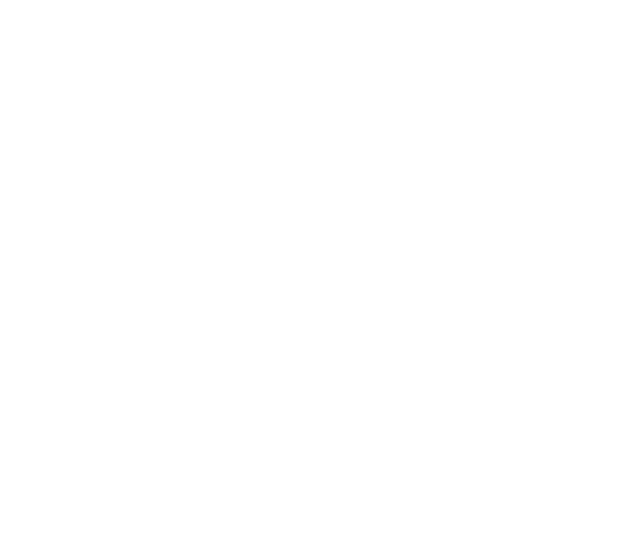
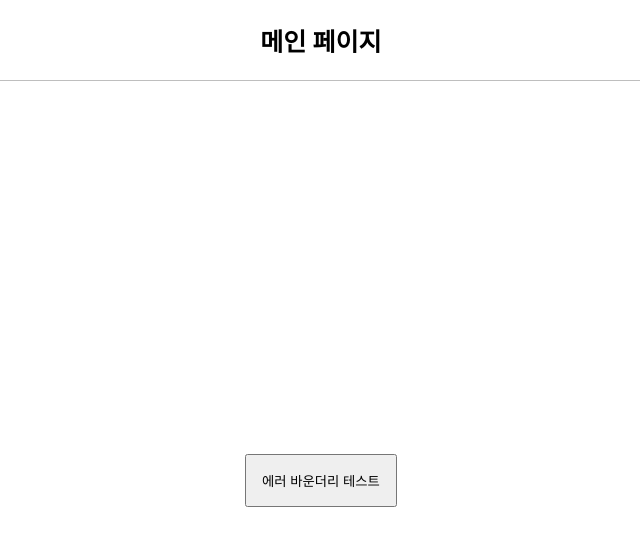
Before and after one commit to kyw0716/playground, a React (Vite) app: page / in a window 1280 px wide. Before the commit this address had no page. Shown: the top 546 px of the page, without its empty margins (319-959 px from the left). Built offline with nearby package versions, Linux system fonts and the light colour scheme.

Commit message:
feat: 에러 바운더리 연습 코드 추가

```diff
--- a/src/App.tsx
+++ b/src/App.tsx
@@ -1,10 +1,12 @@
 import { BrowserRouter, Routes, Route } from 'react-router-dom';
 import { ErrorBoundaryTestPage } from './pages/ErrorBoundaryTestPage';
+import { Main } from './pages/MainPage';
 
 function App() {
   return (
     <BrowserRouter>
       <Routes>
+        <Route path="/" Component={Main} />
         <Route path="/errorBoundary" Component={ErrorBoundaryTestPage} />
       </Routes>
     </BrowserRouter>
--- a/src/error/ErrorBoundary.tsx
+++ b/src/error/ErrorBoundary.tsx
@@ -1,8 +1,8 @@
-import { Component, ReactNode, ErrorInfo } from 'react';
+import { Component, ReactNode } from 'react';
 
 interface Props {
   children?: ReactNode;
-  fallback?: ReactNode | string;
+  fallbackComponent?: ReactNode | string;
   fallbackCallback?: (error: Error | null) => void;
 }
 
@@ -18,23 +18,15 @@
   }
 
   static getDerivedStateFromError(error: Error) {
-    // Update state so the next render will show the fallback UI.
-    return { hasError: true, error: error };
+    console.log('에러 바운더리에서 에러 발생 여부 판별됨 ');
+    return { hasError: true, error };
   }
-
-  //   componentDidCatch(error: Error, info: ErrorInfo) {
-  //     // Example "componentStack":
-  //     //   in ComponentThatThrows (created by App)
-  //     //   in ErrorBoundary (created by App)
-  //     //   in div (created by App)
-  //     //   in App
-  //   }
 
   render() {
     if (this.state.hasError) {
       this.props.fallbackCallback?.(this.state.error);
 
-      return this.props.fallback;
+      return this.props.fallbackComponent ?? this.props.children;
     }
 
     return this.props.children;
--- /dev/null
+++ b/src/errorBoundary/ProduceError.tsx
@@ -0,0 +1,17 @@
+import { useState } from 'react';
+
+export const ProduceErrorWhenClicked = () => {
+  const [isErrorOccurred, setIsErrorOccurred] = useState(false);
+
+  if (isErrorOccurred) throw new Error('새롭게 발생한 에러');
+
+  const produceError = () => {
+    setIsErrorOccurred(true);
+  };
+
+  return <button onClick={produceError}>클릭하면 에러 발생!</button>;
+};
+
+export const ProduceErrorWhenRendered = () => {
+  throw new Error('ProduceErrorWhenRendered 컴포넌트에서 에러 발생');
+};
--- a/src/errorBoundaryTest/ProduceError.tsx
+++ /dev/null
@@ -1,7 +0,0 @@
-export const ProduceError = () => {
-  const produceError = () => {
-    throw new Error('새롭게 발생한 에러');
-  };
-
-  return <button onClick={produceError}>클릭하면 에러 발생!</button>;
-};
--- a/src/layout/Header.tsx
+++ b/src/layout/Header.tsx
@@ -1,3 +1,4 @@
+import { useNavigate } from 'react-router-dom';
 import styled from 'styled-components';
 
 interface Props {
@@ -5,9 +6,11 @@
 }
 
 export const Header = ({ title }: Props) => {
+  const navigate = useNavigate();
+
   return (
     <Style.Container>
-      <Style.Title>{title ?? ''}</Style.Title>
+      <Style.Title onClick={() => navigate('/')}>{title ?? ''}</Style.Title>
     </Style.Container>
   );
 };
@@ -26,6 +29,7 @@
     left: 0;
 
     background-color: white;
+    border-bottom: 1px solid #bebebe;
   `,
   Title: styled.h1`
     padding: 0;
@@ -33,5 +37,7 @@
 
     font-size: 25px;
     font-weight: bold;
+
+    cursor: pointer;
   `,
 };
--- a/src/main.tsx
+++ b/src/main.tsx
@@ -1,9 +1,11 @@
 import React from 'react';
 import ReactDOM from 'react-dom/client';
 import App from './App.tsx';
+import { GlobalStyle } from './style/GlobalStyle.tsx';
 
 ReactDOM.createRoot(document.getElementById('root') as HTMLElement).render(
   <React.StrictMode>
+    <GlobalStyle />
     <App />
   </React.StrictMode>
 );
--- a/src/pages/ErrorBoundaryTestPage.tsx
+++ b/src/pages/ErrorBoundaryTestPage.tsx
@@ -1,15 +1,39 @@
+import styled from 'styled-components';
 import { ErrorBoundary } from '../error/ErrorBoundary';
-import { ProduceError } from '../errorBoundaryTest/ProduceError';
+import {
+  ProduceErrorWhenClicked,
+  ProduceErrorWhenRendered,
+} from '../errorBoundary/ProduceError';
 import { Layout } from '../layout/Layout';
+import { FlexBox } from '../layout/FlexBox';
+import { Margin } from '../layout/Margin';
 
 export const ErrorBoundaryTestPage = () => {
   return (
     <Layout title="에러바운더리 테스트 페이지">
-      <ErrorBoundary
-        fallbackCallback={(error: Error | null) => alert(error?.message)}
-      >
-        <ProduceError />
-      </ErrorBoundary>
+      <FlexBox direction="column" alignItems={'center'}>
+        <ErrorBoundary
+          fallbackComponent={<div>시작하자마자 발생한 에러 잡음</div>}
+        >
+          <ProduceErrorWhenRendered />
+        </ErrorBoundary>
+        <Margin direction={'column'} size={20} />
+        <FlexBox>
+          <ErrorBoundary
+            fallbackComponent={<div>클릭했을 때 발생한 에러 잡음</div>}
+          >
+            <ProduceErrorWhenClicked />
+          </ErrorBoundary>
+        </FlexBox>
+      </FlexBox>
     </Layout>
   );
 };
+
+const Style = {
+  Container: styled.div`
+    display: flex;
+    flex-direction: column;
+    align-items: center;
+  `,
+};
--- /dev/null
+++ b/src/pages/MainPage.tsx
@@ -0,0 +1,35 @@
+import styled from 'styled-components';
+import { Layout } from '../layout/Layout';
+import { useNavigate } from 'react-router-dom';
+
+export const Main = () => {
+  const navigate = useNavigate();
+
+  const goToErrorBoundaryPage = () => {
+    navigate('/errorBoundary');
+  };
+
+  return (
+    <Layout title="메인 페이지">
+      <Style.Container>
+        <Style.RouteButton onClick={goToErrorBoundaryPage}>
+          에러 바운더리 테스트
+        </Style.RouteButton>
+      </Style.Container>
+    </Layout>
+  );
+};
+
+const Style = {
+  Container: styled.div`
+    width: 100vw;
+    min-height: 100vh;
+
+    display: flex;
+    align-items: center;
+    justify-content: center;
+  `,
+  RouteButton: styled.button`
+    padding: 15px;
+  `,
+};
--- /dev/null
+++ b/src/style/GlobalStyle.tsx
@@ -0,0 +1,11 @@
+import { createGlobalStyle } from 'styled-components';
+
+export const GlobalStyle = createGlobalStyle`
+  body {
+    overflow-x: hidden;
+    overflow-y: hidden;
+
+    margin: 0;
+    padding: 0;
+  }
+`;
```
